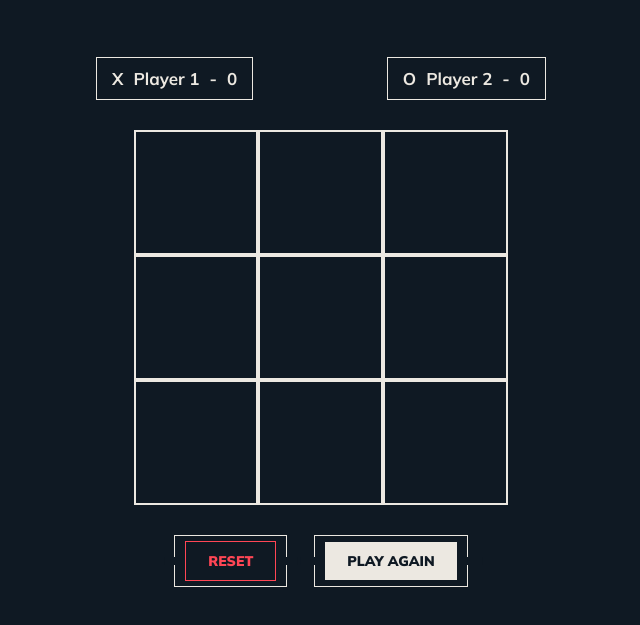
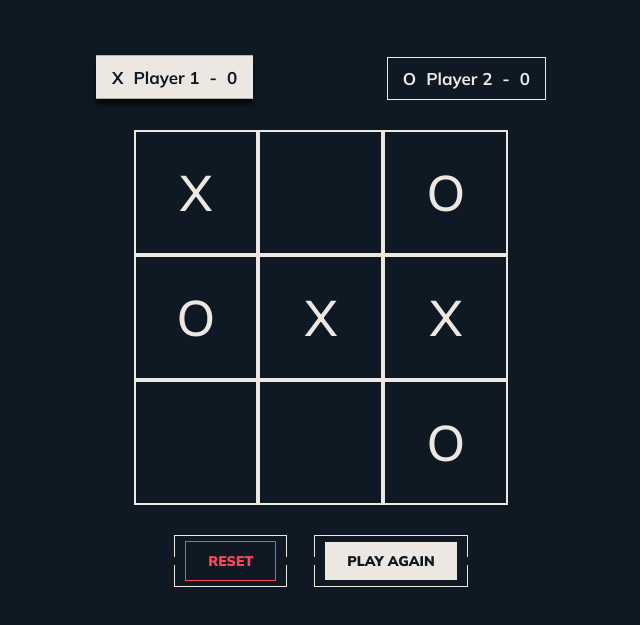
Before and after one commit to TarekVisch/tic-tac-toe, a plain HTML site: page index.html in a window 1280 px wide. Shown: the part 73-698 px from the top of the page, without its empty margins (319-959 px from the left). Drawn offline with Linux system fonts and the light colour scheme.

Commit message:
Add a board module with public render method and a game module with initialization of the render

```diff
--- a/index.html
+++ b/index.html
@@ -13,7 +13,7 @@
       <div class="dashboard">
         <div class="dashboard__player">
           <div class="dashboard__player--winner">Winner!</div>
-          <div class="dashboard__player--details">
+          <div class="dashboard__player--details turn">
             <div class="dashboard__player--details-mark">X</div>
             <div class="dashboard__player--details-name">Player 1</div>
             <div class="dashboard__player--details-dash">-</div>
--- a/script/app.js
+++ b/script/app.js
@@ -1 +1,21 @@
-console.log('Tic Tac Toe');
+const BoardModule = (function () {
+  const board = ['x', '', 'o', 'o', 'x', 'x', '', '', 'o'];
+
+  const squares = Array.from(document.querySelectorAll('.board__square'));
+
+  function render() {
+    for (let i = 0; i < board.length; i++) {
+      squares[i].textContent = board[i];
+    }
+  }
+
+  return { render };
+})();
+
+const GameModule = (function () {
+  function _init() {
+    BoardModule.render();
+  }
+
+  _init();
+})();
```
